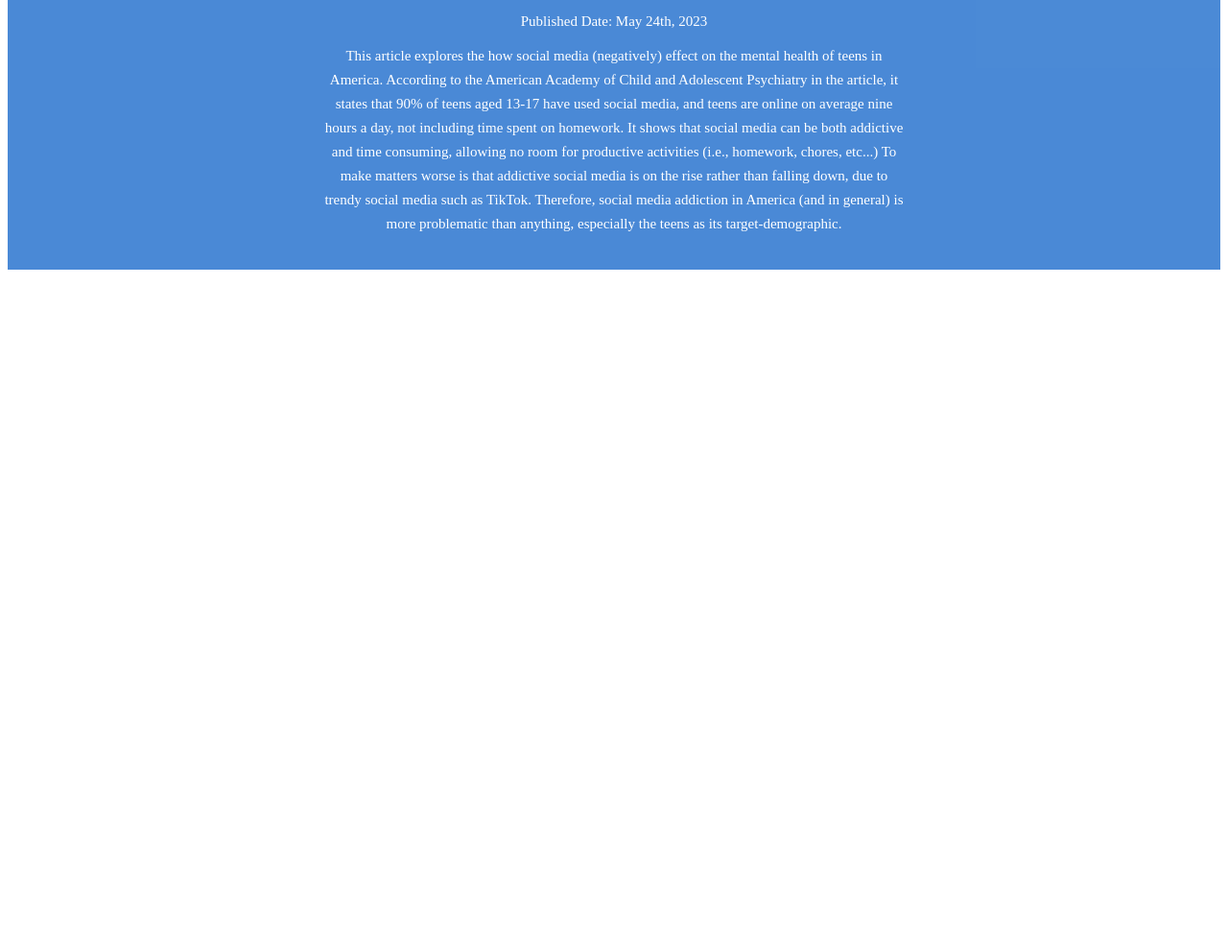
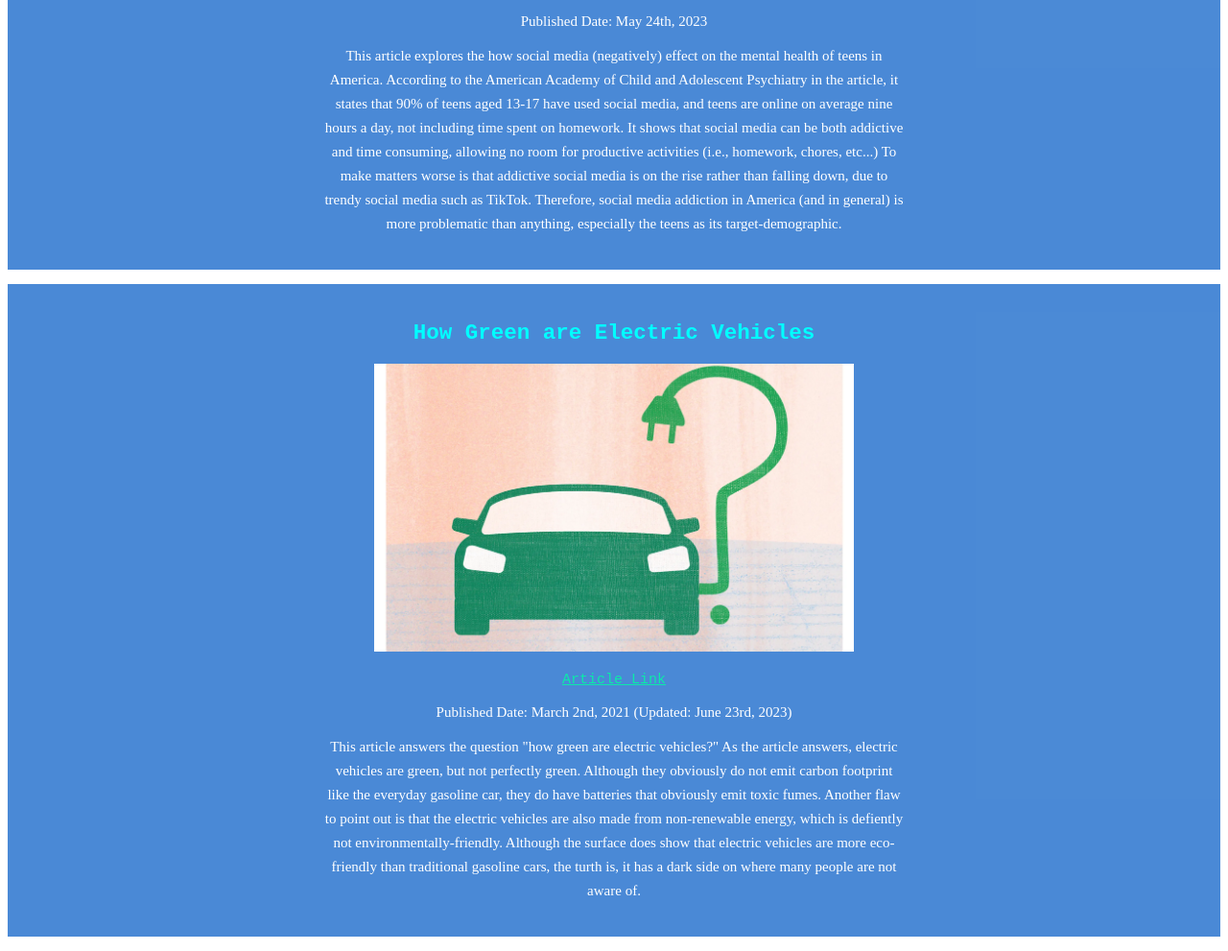
Before and after one commit to smdimalibot/blog_04, a plain HTML site: page index.html in a window 1280 px wide. Shown: the part 1200-2191 px from the top of the page at 96% size. Before the commit the page ends 1496 px from the top, so only its background shows below. Drawn offline with Linux system fonts and the light colour scheme.

Commit message:
Article #3

```diff
--- a/index.html
+++ b/index.html
@@ -47,6 +47,21 @@
 
     <br /><p>This article explores the how social media (negatively) effect on the mental health of teens in America. According to the American Academy of Child and Adolescent Psychiatry in the article, it states that 90% of teens aged 13-17 have used social media, and teens are online on average nine hours a day, not including time spent on homework. It shows that social media can be both addictive and time consuming, allowing no room for productive activities (i.e., homework, chores, etc...) To make matters worse is that addictive social media is on the rise rather than falling down, due to trendy social media such as TikTok. Therefore, social media addiction in America (and in general) is more problematic than anything, especially the teens as its target-demographic.</p>
 </article>
+        <!-- Article #3 -->
+        <article>
+            <h2>How Green are Electric Vehicles</h2>
+            <img src="03 Image.webp" alt="Electric Car Visualization">
+
+            <div class="website">
+
+                <br /><a  class="link" href="https://www.nytimes.com/2021/03/02/climate/electric-vehicles-environment.html">Article Link</a>
+
+            </div>
+
+            <br /><time>Published Date: March 2nd, 2021 (Updated: June 23rd, 2023)</time>
+
+            <br /><p>This article answers the question "how green are electric vehicles?" As the article answers, electric vehicles are green, but not perfectly green. Although they obviously do not emit carbon footprint like the everyday gasoline car, they do have batteries that obviously emit toxic fumes. Another flaw to point out is that the electric vehicles are also made from non-renewable energy, which is defiently not environmentally-friendly. Although the surface does show that electric vehicles are more eco-friendly than traditional gasoline cars, the turth is, it has a dark side on where many people are not aware of.</p>
+        </article>
     </main>
 </body>
 </html>
```
